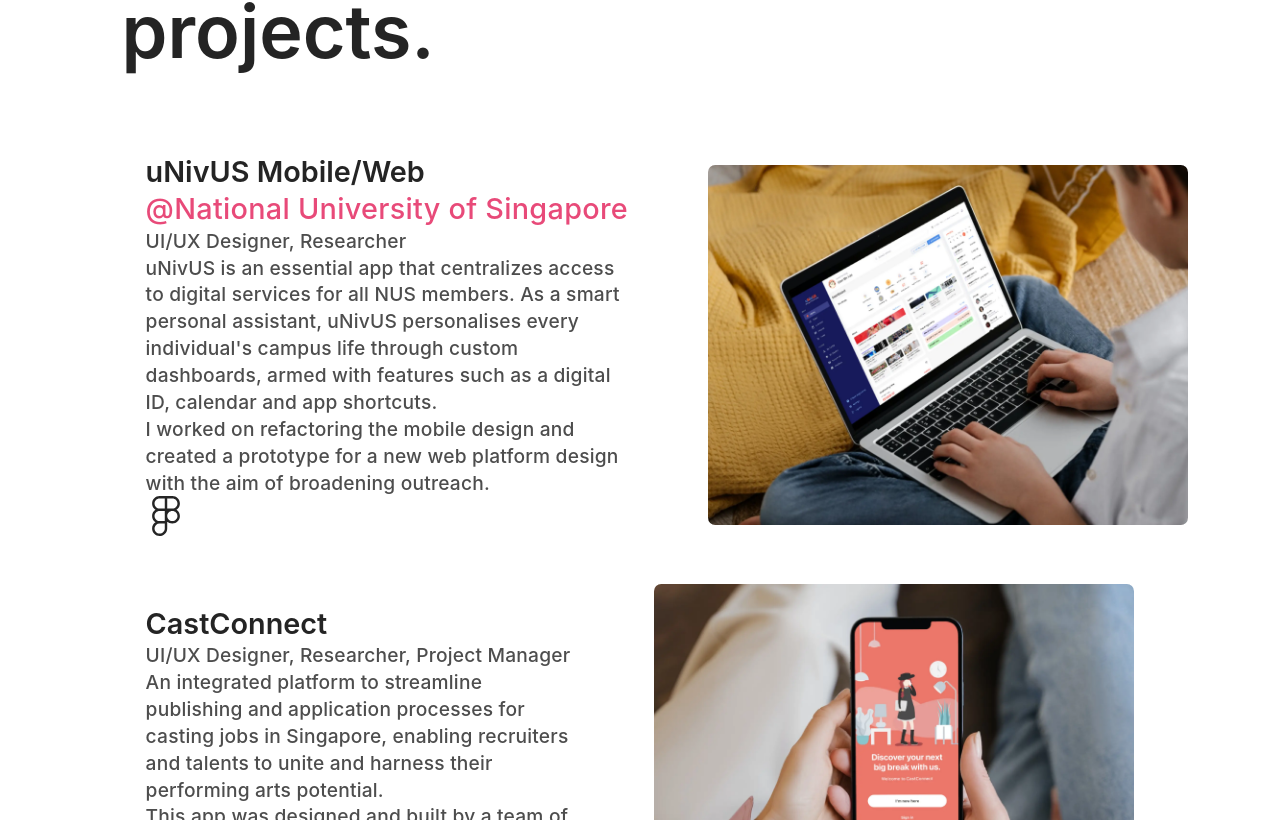
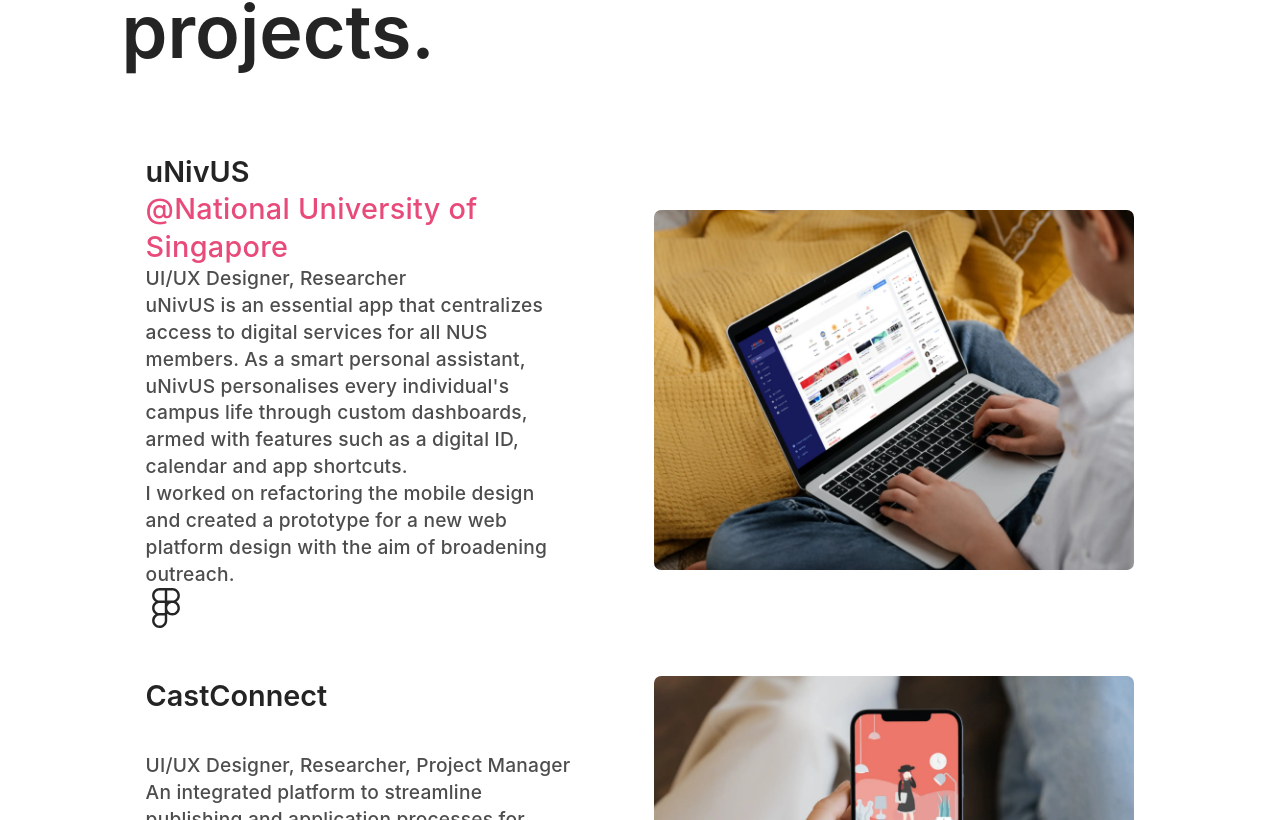
Before and after one commit to Lemonsr/portfolio-website, a React (Vite) app: page / in a window 1280 px wide. Shown: the part 3920-4740 px from the top of the page. Built offline with nearby package versions, Linux system fonts and the light colour scheme.

Commit message:
Fix resize issue with big project company title

```diff
--- a/src/components/BigProject/BigProject.scss
+++ b/src/components/BigProject/BigProject.scss
@@ -7,13 +7,10 @@
   align-items: center;
 
   > .text-container {
-    display: flex;
-    flex-direction: column;
-    flex: 2;
-
     > .title-container {
       > a {
-        max-width: 100%;
+        display: inline-block;
+        white-space: normal;
         font-weight: 500;
         color: var(--primary-color);
         letter-spacing: 0.01em;
--- a/src/components/BigProject/BigProjectDescriptions.jsx
+++ b/src/components/BigProject/BigProjectDescriptions.jsx
@@ -1,7 +1,7 @@
 const cardConfigs = [
   {
     "id": "1",
-    "title": "uNivUS Mobile/Web\n\n@National University of Singapore",
+    "title": "uNivUS\n\n@National University of Singapore",
     "company_link": "https://www.nus.edu.sg/",
     "role": "UI/UX Designer, Researcher",
     "description": "uNivUS is an essential app that centralizes access to digital services for all NUS members. As a smart personal assistant, uNivUS personalises every individual's campus life through custom dashboards, armed with features such as a digital ID, calendar and app shortcuts.\n\nI worked on refactoring the mobile design and created a prototype for a new web platform design with the aim of broadening outreach.",
```
